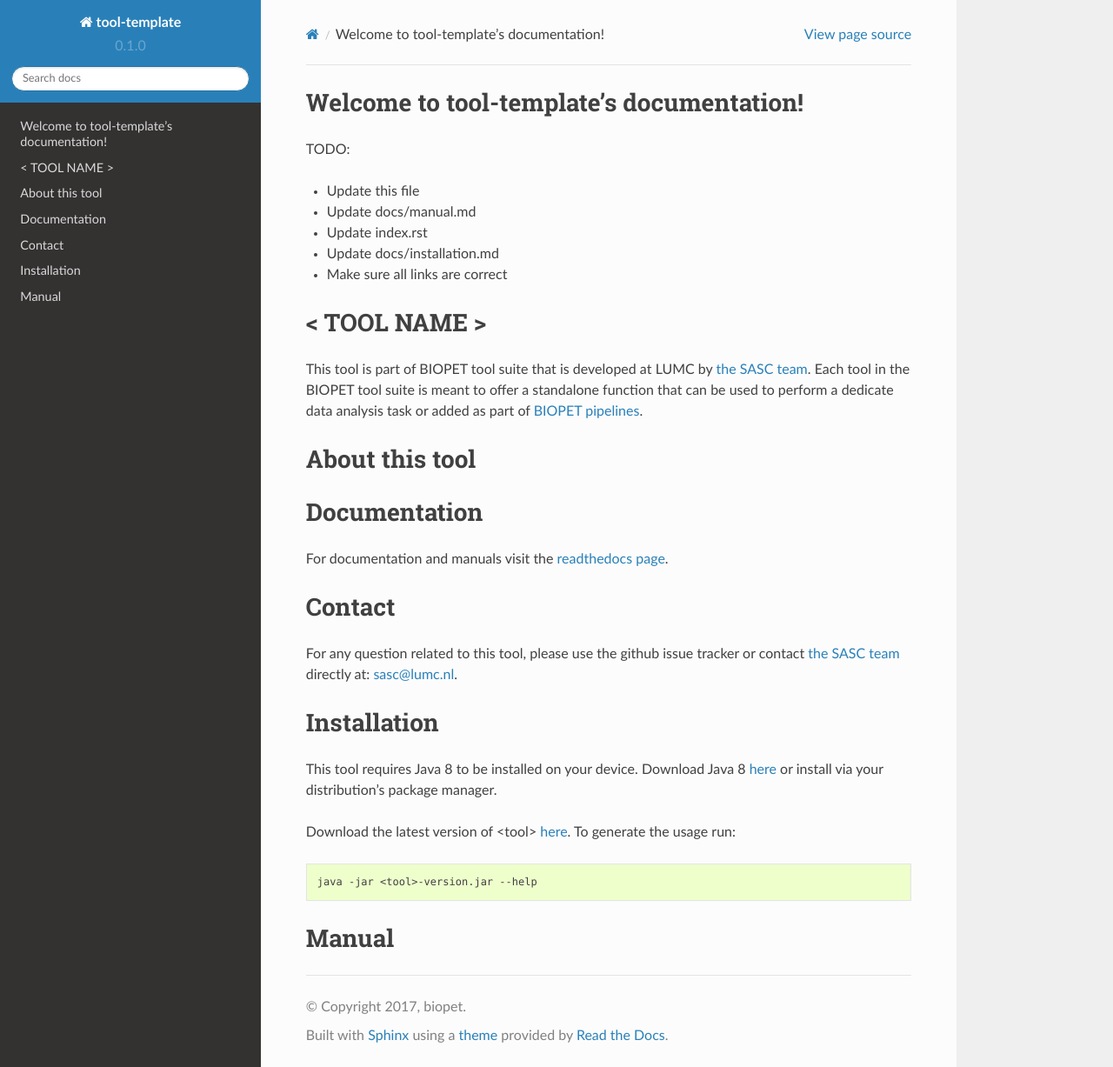
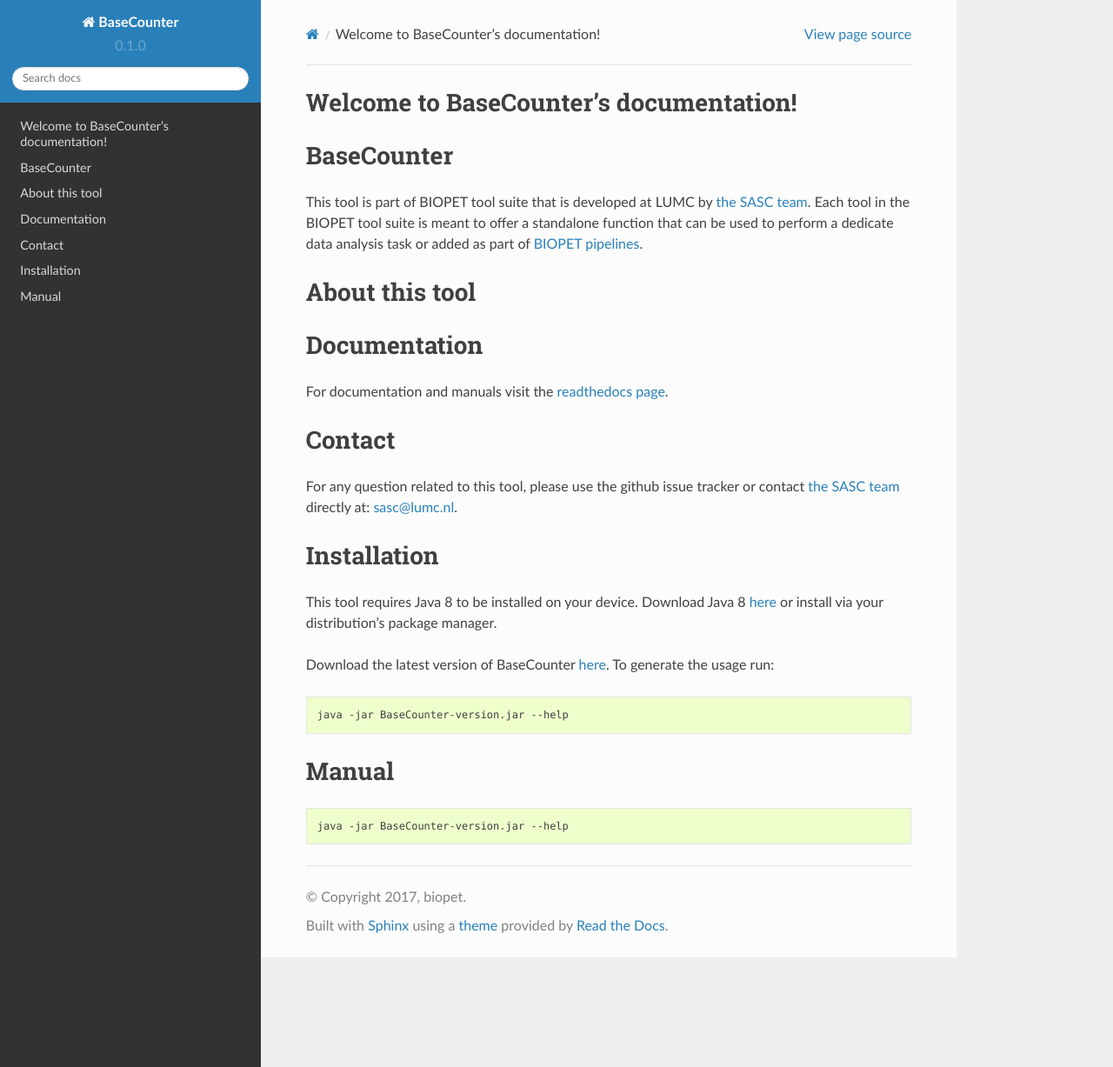
Before and after one commit to biopet/basecounter, a Sphinx documentation site: the page built from docs/index.rst, in a window 1280 px wide and 1227 px high. Shown: the whole window at 87% size. Built offline with Sphinx 7.4.7 and the Read the Docs theme 2.0.0, drawn with Linux system fonts in a browser that asks for light colours.

Commit message:
documentation start

````diff
--- a/README.md
+++ b/README.md
@@ -1,11 +1,4 @@
-TODO:
-- Update this file
-- Update docs/manual.md
-- Update index.rst
-- Update docs/installation.md
-- Make sure all links are correct
-
-#  < TOOL NAME >
+#  BaseCounter
 This tool is part of BIOPET tool suite that is developed at LUMC by [the SASC team](http://sasc.lumc.nl/).
 Each tool in the BIOPET tool suite is meant to offer a standalone function that can be used to perform a
 dedicate data analysis task or added as part of [BIOPET pipelines](http://biopet-docs.readthedocs.io/en/latest/).
@@ -14,7 +7,7 @@
 <Description of a tool>
 
 #  Documentation
-For documentation and manuals visit the [readthedocs page](http://biopet-toolName.readthedocs.io/en/latest/).
+For documentation and manuals visit the [readthedocs page](http://biopet-BaseCounter.readthedocs.io/en/latest/).
 
 
 #  Contact
--- a/docs/INSTALLATION.md
+++ b/docs/INSTALLATION.md
@@ -3,8 +3,8 @@
 [here](http://www.oracle.com/technetwork/java/javase/downloads/jre8-downloads-2133155.html)
 or install via your distribution's package manager.
 
-Download the latest version of <tool> [here](https://github.com/biopet/INSERTTOOLNAMEHERE/releases/).
+Download the latest version of BaseCounter [here](https://github.com/biopet/BaseCounter/releases/).
 To generate the usage run:
 ```bash
-java -jar <tool>-version.jar --help
+java -jar BaseCounter-version.jar --help
 ```
--- a/docs/MANUAL.md
+++ b/docs/MANUAL.md
@@ -1,3 +1,5 @@
 # Manual
 
-<Elaborate usage description>
+```bash
+java -jar BaseCounter-version.jar --help
+```
--- a/docs/conf.py
+++ b/docs/conf.py
@@ -1,6 +1,6 @@
 # -*- coding: utf-8 -*-
 #
-# tool-template documentation build configuration file, created by
+# BaseCounter documentation build configuration file, created by
 # sphinx-quickstart on Thu Oct 12 09:56:27 2017.
 #
 # This file is execfile()d with the current directory set to its
@@ -49,7 +49,7 @@
 master_doc = 'index'
 
 # General information about the project.
-project = u'tool-template'
+project = u'BaseCounter'
 copyright = u'2017, biopet'
 author = u'biopet'
 
@@ -118,7 +118,7 @@
 # -- Options for HTMLHelp output ------------------------------------------
 
 # Output file base name for HTML help builder.
-htmlhelp_basename = 'tool-templatedoc'
+htmlhelp_basename = 'BaseCounterdoc'
 
 
 # -- Options for LaTeX output ---------------------------------------------
@@ -145,7 +145,7 @@
 # (source start file, target name, title,
 #  author, documentclass [howto, manual, or own class]).
 latex_documents = [
-    (master_doc, 'tool-template.tex', u'tool-template Documentation',
+    (master_doc, 'BaseCounter.tex', u'BaseCounter Documentation',
      u'biopet', 'manual'),
 ]
 
@@ -155,7 +155,7 @@
 # One entry per manual page. List of tuples
 # (source start file, name, description, authors, manual section).
 man_pages = [
-    (master_doc, 'tool-template', u'tool-template Documentation',
+    (master_doc, 'BaseCounter', u'BaseCounter Documentation',
      [author], 1)
 ]
 
@@ -166,7 +166,7 @@
 # (source start file, target name, title, author,
 #  dir menu entry, description, category)
 texinfo_documents = [
-    (master_doc, 'tool-template', u'tool-template Documentation',
-     author, 'tool-template', 'One line description of project.',
+    (master_doc, 'BaseCounter', u'BaseCounter Documentation',
+     author, 'BaseCounter', 'One line description of project.',
      'Miscellaneous'),
 ]
--- a/docs/index.rst
+++ b/docs/index.rst
@@ -1,9 +1,9 @@
-.. tool-template documentation master file, created by
+.. BaseCounter documentation master file, created by
    sphinx-quickstart on Thu Oct 12 09:56:27 2017.
    You can adapt this file completely to your liking, but it should at least
    contain the root `toctree` directive.
 
-Welcome to tool-template's documentation!
+Welcome to BaseCounter's documentation!
 =========================================
 
 .. mdinclude:: ../README.md
````
Also changed, not shown: 2 other files.
